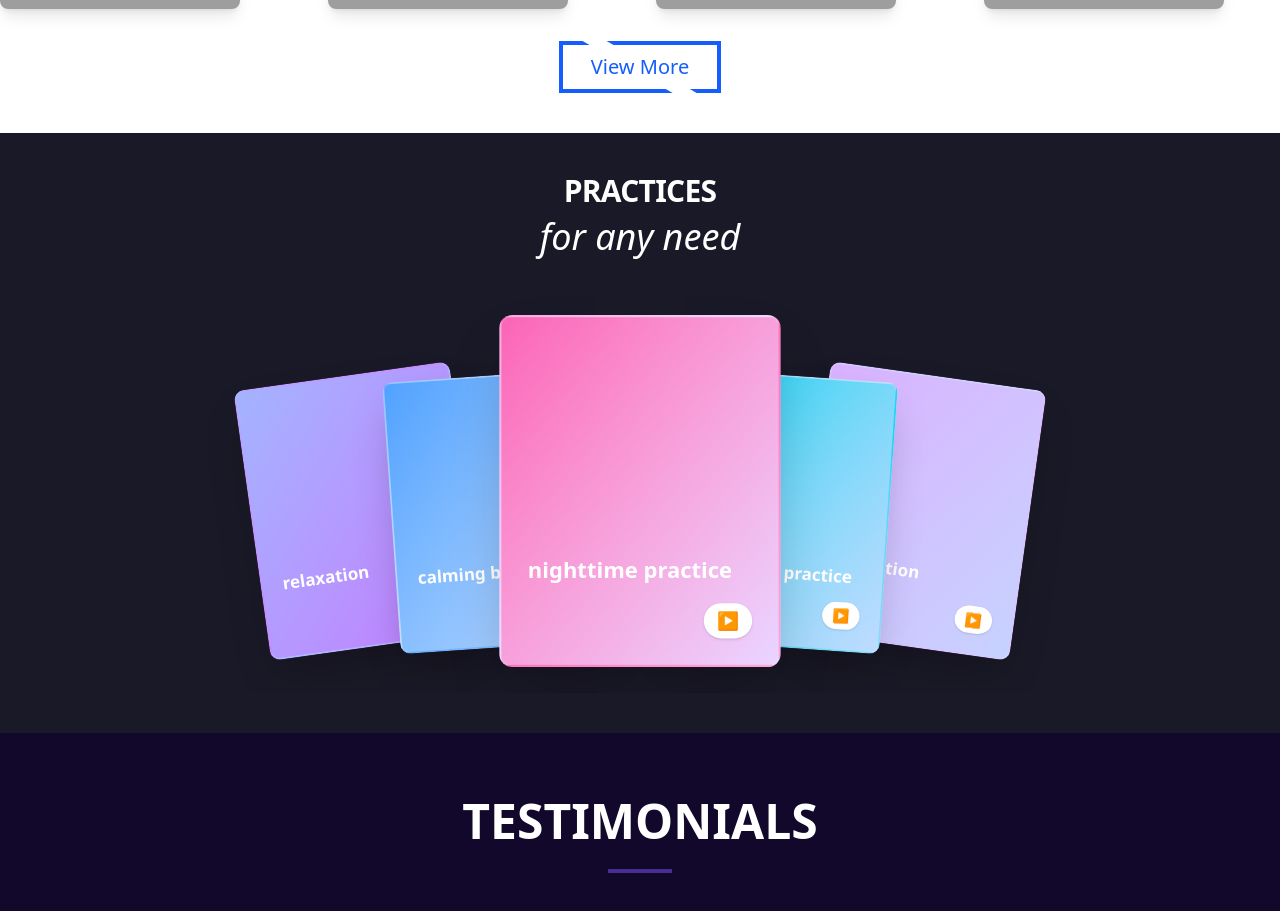
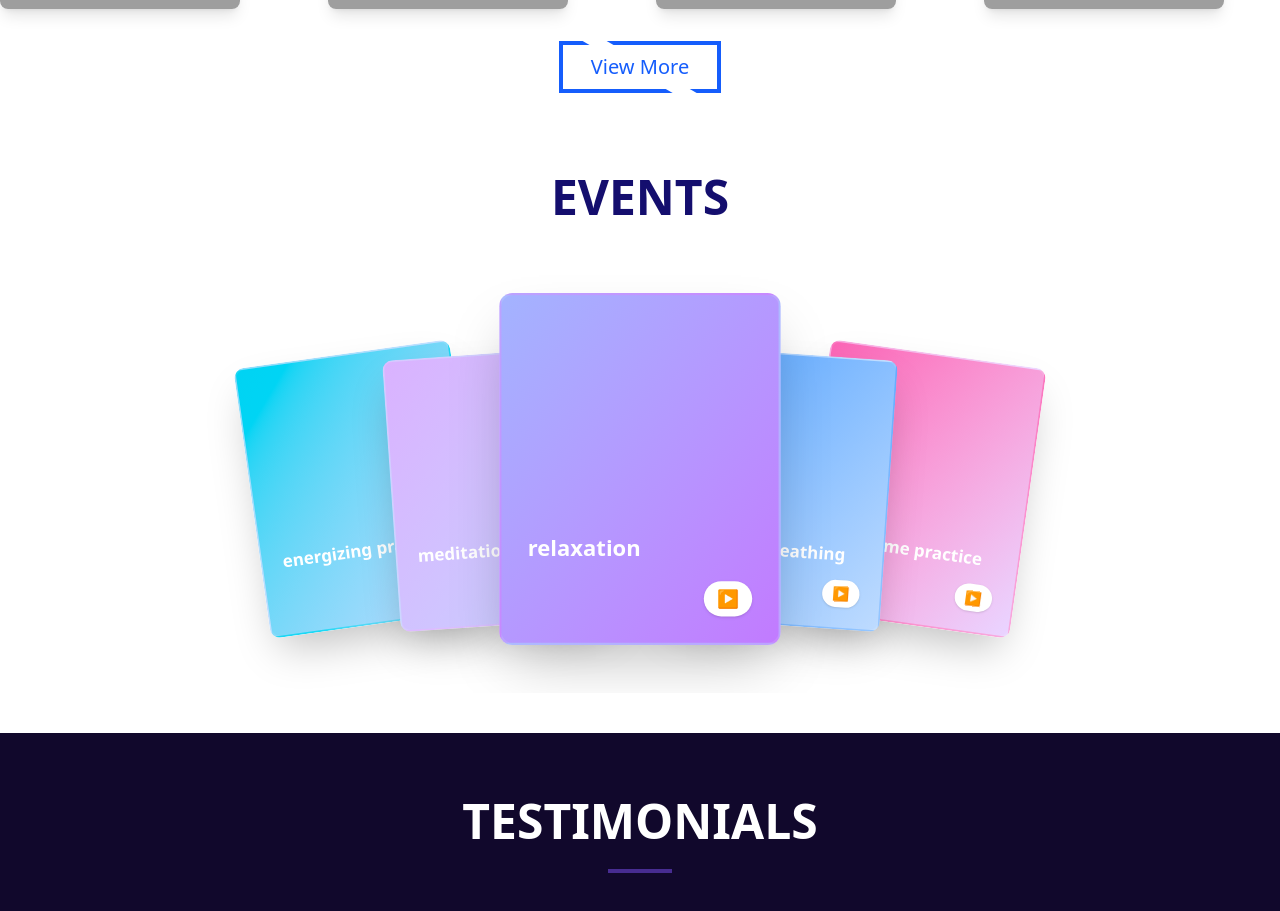
Before and after one commit to saksham-jais/Startup-Club-VITB, a React (Vite) app: page / in a window 1280 px wide. Shown: the part 1037-1948 px from the top of the page. Built offline with nearby package versions, Linux system fonts and the light colour scheme; grey boxes are pictures that could not be loaded.

Commit message:
Fix some Bugs

```diff
--- a/components/event.jsx
+++ b/components/event.jsx
@@ -11,11 +11,23 @@ const cards = [
   { title: "energizing practice", bg: "from-cyan-400 to-blue-200" },
   { title: "meditation", bg: "from-purple-300 to-indigo-200" },
   { title: "relaxation", bg: "from-indigo-300 to-purple-400" },
+  { title: "calming breathing", bg: "from-blue-400 to-blue-200" },
+  { title: "nighttime practice", bg: "from-pink-400 to-purple-200" },
+  { title: "energizing practice", bg: "from-cyan-400 to-blue-200" },
+  { title: "meditation", bg: "from-purple-300 to-indigo-200" },
+  { title: "relaxation", bg: "from-indigo-300 to-purple-400" },
+  { title: "calming breathing", bg: "from-blue-400 to-blue-200" },
+  { title: "nighttime practice", bg: "from-pink-400 to-purple-200" },
+  { title: "energizing practice", bg: "from-cyan-400 to-blue-200" },
+  { title: "meditation", bg: "from-purple-300 to-indigo-200" },
+  { title: "relaxation", bg: "from-indigo-300 to-purple-400" },
 ];
 
 export default function AnimatedCards() {
-  const [activeIndex, setActiveIndex] = useState(4);
+  const [activeIndex, setActiveIndex] = useState(7);
   const intervalRef = useRef();
+  const dragStartX = useRef(null);
+  const isDragging = useRef(false);
 
   useEffect(() => {
     intervalRef.current = setInterval(() => {
@@ -24,18 +36,47 @@ export default function AnimatedCards() {
     return () => clearInterval(intervalRef.current);
   }, []);
 
+  // Drag handlers
+  const onDragStart = (e) => {
+    isDragging.current = true;
+    dragStartX.current = e.type === "touchstart" ? e.touches.clientX : e.clientX;
+    clearInterval(intervalRef.current);
+  };
+  const onDragMove = (e) => {
+  if (!isDragging.current) return;
+  const clientX = e.type === "touchmove" ? e.touches.clientX : e.clientX;
+  const deltaX = clientX - dragStartX.current;
+  // Faster response with 30px threshold
+  if (Math.abs(deltaX) > 30) {
+    if (deltaX < 0 && activeIndex < cards.length - 1) {
+      setActiveIndex(activeIndex + 1);
+    } else if (deltaX > 0 && activeIndex > 0) {
+      setActiveIndex(activeIndex - 1);
+    }
+    isDragging.current = false;
+  }
+};
+
+  const onDragEnd = () => {
+    isDragging.current = false;
+    intervalRef.current = setInterval(() => {
+      setActiveIndex(prev => (prev === cards.length - 1 ? 0 : prev + 1));
+    }, 2500);
+  };
+
   return (
-    <div className="flex flex-col items-center w-full py-10 bg-[#1a1927] max-h-[600px]">
-      {/* Header */}
-      <h1 className="mb-8 text-center text-white">
-        <span className="block text-3xl font-semibold tracking-tight">PRACTICES</span>
-        <span className="block italic text-4xl font-light mt-2">for any need</span>
-      </h1>
-
-      {/* Cards wrapper */}
+    <div className="flex flex-col items-center w-full py-10 bg-white max-h-[600px]">
+      <h1 className="text-4xl md:text-5xl font-bold text-[#140e6e] mb-6">EVENTS</h1>
       <div
         className="relative overflow-hidden"
-        style={{ width: "1000px", height: "500px" }} // fixed size container
+        style={{ width: "1000px", height: "500px" }}
+        onMouseDown={onDragStart}
+        onMouseMove={onDragMove}
+        onMouseUp={onDragEnd}
+        onMouseLeave={onDragEnd}
+        onTouchStart={onDragStart}
+        onTouchMove={onDragMove}
+        onTouchEnd={onDragEnd}
       >
         <div className="relative w-full h-full">
           {cards.map((card, idx) => {
```
